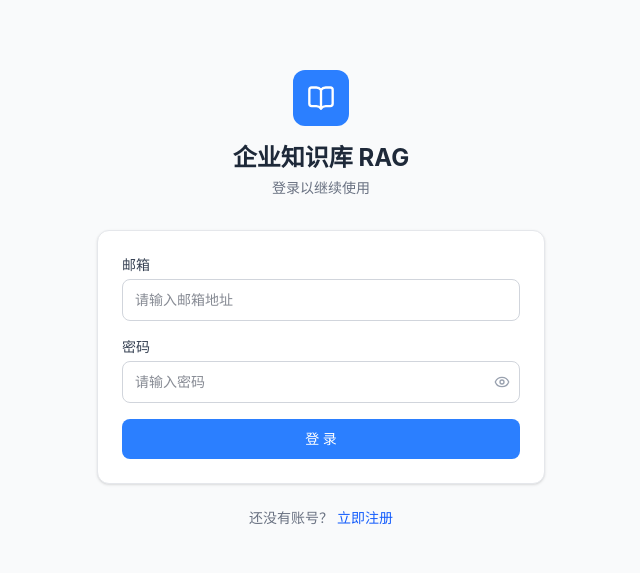
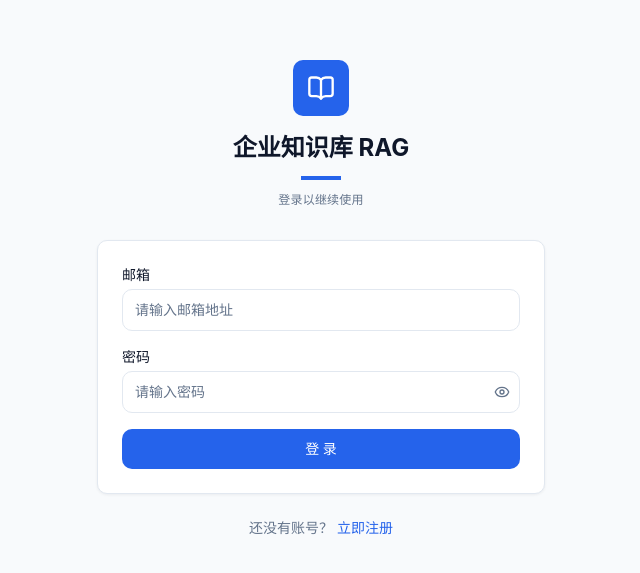
Before and after one commit to qindedong/enterprise-rag, a React (Vite) app in the folder frontend/: page /login in a window 1280 px wide. Shown: the part 101-674 px from the top of the page, without its empty margins (319-959 px from the left). Built offline with nearby package versions, Linux system fonts and the light colour scheme.

Commit message:
feat(frontend): 登录页语义化改造

```diff
--- a/frontend/src/pages/LoginPage.tsx
+++ b/frontend/src/pages/LoginPage.tsx
@@ -39,52 +39,53 @@ export function LoginPage() {
   }
 
   return (
-    <div className="min-h-screen bg-gray-50 flex items-center justify-center p-4">
+    <div className="min-h-screen bg-surface flex items-center justify-center p-4">
       <div className="w-full max-w-md">
         {/* Logo */}
         <div className="text-center mb-8">
-          <div className="inline-flex h-14 w-14 bg-blue-500 rounded-xl items-center justify-center mb-4">
-            <LucideBookOpen className="h-7 w-7 text-white" />
+          <div className="inline-flex h-14 w-14 bg-accent rounded-theme items-center justify-center mb-4">
+            <LucideBookOpen className="h-7 w-7 text-accent-ink" />
           </div>
-          <h1 className="text-2xl font-bold text-gray-800">企业知识库 RAG</h1>
-          <p className="text-sm text-gray-500 mt-1">登录以继续使用</p>
+          <h1 className="font-display text-2xl font-bold text-ink">企业知识库 RAG</h1>
+          <div className="h-1 w-10 bg-accent mx-auto mt-3" />
+          <p className="meta-label mt-3">登录以继续使用</p>
         </div>
 
         {/* 表单 */}
-        <form onSubmit={handleSubmit} className="bg-white rounded-xl shadow-sm border border-gray-200 p-6 space-y-4">
+        <form onSubmit={handleSubmit} className="card p-6 space-y-4">
           {error && (
-            <div className="bg-red-50 text-red-600 text-sm px-4 py-3 rounded-lg">
+            <div className="bg-err-soft text-err text-sm px-4 py-3 rounded-theme">
               {error}
             </div>
           )}
 
           <div>
-            <label className="block text-sm font-medium text-gray-700 mb-1">邮箱</label>
+            <label className="block text-sm font-medium text-ink mb-1">邮箱</label>
             <input
               type="email"
               value={email}
               onChange={(e) => setEmail(e.target.value)}
               placeholder="请输入邮箱地址"
-              className="w-full px-3 py-2.5 border border-gray-300 rounded-lg text-sm focus:outline-none focus:ring-2 focus:ring-blue-500 focus:border-transparent"
+              className="input"
               autoComplete="email"
             />
           </div>
 
           <div>
-            <label className="block text-sm font-medium text-gray-700 mb-1">密码</label>
+            <label className="block text-sm font-medium text-ink mb-1">密码</label>
             <div className="relative">
               <input
                 type={showPwd ? 'text' : 'password'}
                 value={password}
                 onChange={(e) => setPassword(e.target.value)}
                 placeholder="请输入密码"
-                className="w-full px-3 py-2.5 pr-10 border border-gray-300 rounded-lg text-sm focus:outline-none focus:ring-2 focus:ring-blue-500 focus:border-transparent"
+                className="input pr-10"
                 autoComplete="current-password"
               />
               <button
                 type="button"
                 onClick={() => setShowPwd(!showPwd)}
-                className="absolute right-2.5 top-1/2 -translate-y-1/2 text-gray-400 hover:text-gray-600"
+                className="absolute right-2.5 top-1/2 -translate-y-1/2 text-ink-muted hover:text-ink"
               >
                 {showPwd ? <LucideEyeOff className="h-4 w-4" /> : <LucideEye className="h-4 w-4" />}
               </button>
@@ -94,15 +95,15 @@ export function LoginPage() {
           <button
             type="submit"
             disabled={loading}
-            className="w-full py-2.5 bg-blue-500 text-white rounded-lg font-medium text-sm hover:bg-blue-600 disabled:opacity-60 disabled:cursor-not-allowed transition-colors"
+            className="btn-primary w-full"
           >
             {loading ? '登录中...' : '登 录'}
           </button>
         </form>
 
-        <p className="text-center text-sm text-gray-500 mt-6">
+        <p className="text-center text-sm text-ink-muted mt-6">
           还没有账号？{' '}
-          <Link to="/register" className="text-blue-600 hover:underline font-medium">
+          <Link to="/register" className="text-accent hover:underline font-medium">
             立即注册
           </Link>
         </p>
```
